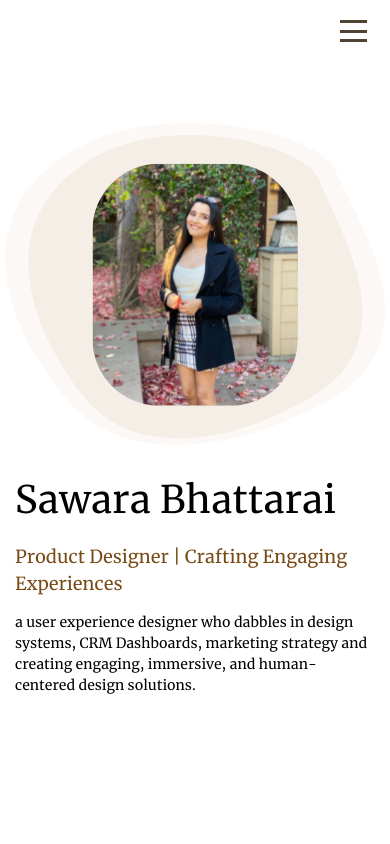
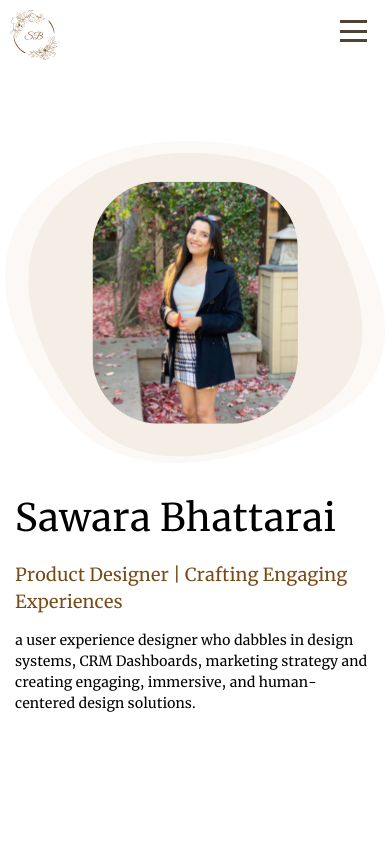
Before and after one commit to jenawen/sawara, a React (Vite) app: page / in a window 390 px wide. Shown: the top 844 px of the page. Built offline with nearby package versions, Linux system fonts and the light colour scheme.

Commit message:
fixing mobile header

```diff
--- a/src/components/Header/MobileHeader/index.css
+++ b/src/components/Header/MobileHeader/index.css
@@ -1,23 +1,30 @@
 .mobile-header-false {
   width: 100%;
+
   display: flex;
   flex-direction: row;
   flex-wrap: nowrap;
-  justify-content: flex-end;
+  justify-content: space-between;
   align-items: flex-start;
   align-content: stretch;
   padding-bottom: 5px;
 }
 .mobile-header-true {
   /* width: 100%; */
+
   display: flex;
-  flex-direction: column;
+  flex-direction: row;
   flex-wrap: nowrap;
-  justify-content: flex-end;
-  align-items: flex-end;
+  justify-content: space-between;
+  align-items: flex-start;
   align-content: stretch;
   background-color: rgba(248, 245, 241, 0.6);
   padding-bottom: 5px;
+}
+
+#mobile-logo {
+  width: 50px;
+  padding: 10px 10px 0px;
 }
 
 .nav-toggle-false {
--- a/src/components/Header/MobileHeader/index.tsx
+++ b/src/components/Header/MobileHeader/index.tsx
@@ -7,7 +7,7 @@
 import { useState, useEffect } from "react";
 import "./index.css";
 import resume from "../../../../public/Sawara_Bhattarai_Resume.pdf";
-
+import logo from "../../../assets/sblogo.svg";
 const MobileHeader = (props: any) => {
   const [isOpen, setIsOpen] = useState(true);
   const { setPage, setProject, setCurrent } = props;
@@ -49,8 +49,23 @@ const MobileHeader = (props: any) => {
     };
   }, []);
 
+  useEffect(() => {
+    setIsOpen(false);
+  }, []);
+
   return (
+    <>
       <div className={`mobile-header-${isOpen}`}>
+        <img
+          src={logo}
+          id="mobile-logo"
+          onClick={() => {
+            setPage("projects");
+            setProject("none");
+            setCurrent(1);
+            setIsOpen(false);
+          }}
+        />
         <div
           onClick={() => {
             toggle();
@@ -60,6 +75,7 @@ const MobileHeader = (props: any) => {
           <div className={`bar-1-${isOpen}`}></div>
           <div className={`bar-2-${isOpen}`}></div>
           <div className={`bar-3-${isOpen}`}></div>
+        </div>
       </div>
 
       {isOpen ? (
@@ -111,7 +127,7 @@ const MobileHeader = (props: any) => {
           </div>
         </div>
       ) : null}
-    </div>
+    </>
   );
 };
 
```
Lines whose indentation alone changed are shown as unchanged.
